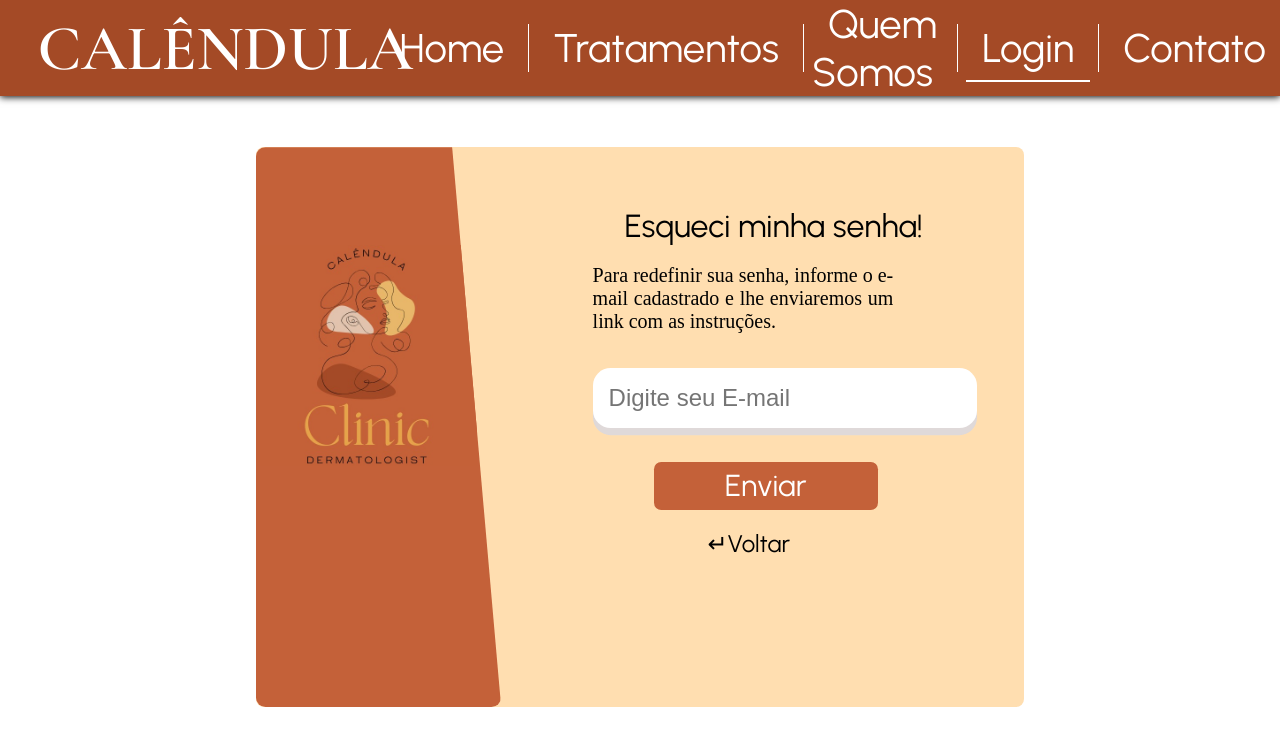
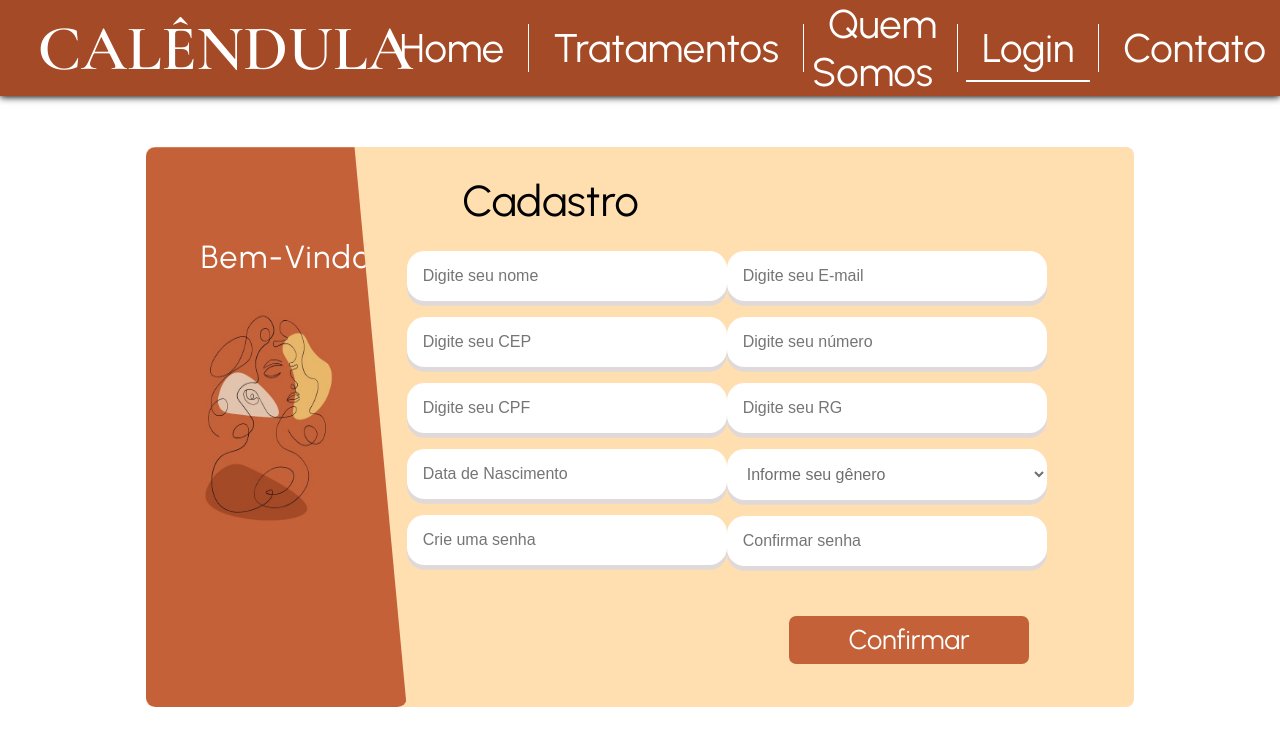
Before and after one commit to intentdoor/CalendulaDermo, a plain HTML site: page index.html in a window 1280 px wide. Drawn offline with nearby package versions, Linux system fonts and the light colour scheme.

Commit message:
tela de cadastro arrumada

```diff
--- a/index.html
+++ b/index.html
@@ -32,19 +32,65 @@
     <div class="carcaça">
 
         <div id="sombra">
-
-            <img src="img/agrsim.jfif" class="poa" >
+            <div class="escrita">Bem-Vindo! </div>
+            <img src="img/dessavez.jfif" class="poa" >
 
         </div>
 
                 <div class="caixas">
-                        <div class="pls">Esqueci minha senha!</div>
-                        <div class="textim">Para redefinir sua senha, informe o e-mail cadastrado e lhe enviaremos um link com as instruções.</div>
+                        <div class="pls">Cadastro</div>
+                        <div class="caixadentro">
+                            <div class="esquerda">
+                                <div id="Nome" class="papiro">
+                                    <input id="nome"  type="text" placeholder="Digite seu nome" class="ogin">
+                                </div>
+
+                                <div id="Cep" class="papiro" >
+                                    <input id="cep" type="text" placeholder="Digite seu CEP" class="ogin">
+                                </div>
+
+                                <div id="CPF" class="papiro">
+                                    <input id="cpf" type="text" placeholder="Digite seu CPF" class="ogin">
+                                </div>
+
+
+
+                                <div id="Nascimento" class="papiro">
+                                    <input id="nascimento" type="text" placeholder="Data de Nascimento" class="ogin">
+                                </div>
+
+
+                                <div id="Senha" class="papiro">
+                                    <input id="senha" type="text" placeholder="Crie uma senha" class="ogin">
+                                </div>
+                            </div>
+                            <div class="direita">
                                 <div id="Email" class="papiro">
                                     <input id="email" type="text" placeholder="Digite seu E-mail" class="ogin">
                                 </div>
-                        <div class="botao">Enviar</div>
-                        <div class="esqueci"> ↵Voltar</div>
+                                <div id="Número" class="papiro">
+                                    <input id="numero" type="text" placeholder="Digite seu número" class="ogin">
+                                </div>
+                                <div id="RG" class="papiro">
+                                    <input id="rg" type="text" placeholder="Digite seu RG" class="ogin">
+                                </div>
+
+                               <div id="genero">
+                                    <select name="selectgenero" >
+                                        <option value="">Informe seu gênero</option>
+                                        <option value="" class="generocor">Masculino</option>
+                                        <option value="" class="generocor">Feminino</option>
+                                        <option value="" class="generocor">Outro</option>
+                                    </select>
+                               </div>
+
+
+                                <div id="ConfirmaSenha" class="papiro">
+                                    <input id="confirmasenha" type="text" placeholder="Confirmar senha" class="ogin">
+                                </div>
+                            </div>
+                        </div>
+                        <div class="botao" href="#" >Confirmar</div>
                 </div>
 
     </div>
--- a/styles.css
+++ b/styles.css
@@ -79,20 +79,15 @@ nav ul li a:hover{
     border-bottom: 0.3vh solid white;
 }
 
-
-
-
-
-
 .carcaça{
     height: 70vh;
-    width: 60%;
+    width: 1350;
     background-color: #FFDEB0;
     border: 0px solid #FFDEB0;
     border-radius: 1vh;
     margin-top: 4%;
-    margin-left: 20%;
-    margin-right: 20%;
+    margin-left: 11.4%;
+    margin-right: 11.4%;
     display: flex;
 
 }
@@ -110,7 +105,7 @@ nav ul li a:hover{
     font-optical-sizing: auto;
     font-weight: weight;
     font-style: normal;
-}
+  }
 
 
 
@@ -120,46 +115,71 @@ nav ul li a:hover{
 background-color: #C46139;
 color: #ffffff;
 height: 70vh;
-width: 40%;
+width: 30%;
 border-radius: 1.2vh;
 clip-path: polygon(0 0, 80% 0%, 100% 100%, 0% 100%);
 
 }
 
+.escrita{
+    margin-bottom: 10%;
+    padding-top: 35%;
+    margin-left: 21%;
+    font-size: 4vh;
+    font-family: "Urbanist", sans-serif;
+    letter-spacing: 0.2vh;
+
+}
 .poa{
-    margin-top: 40%;
-    margin-bottom: 20%;
+    margin-left: 10%;
+
+    width: 70%;
+    height: 40%;
+}
 
 
-    width: 90%;
-}
-
 .papiro input {
+    text-decoration: #C46139;
     background-color: #ffffff;
   border: none;
   padding: 2vh;
-  font-size: 3vh;
-  width: 48vh;
+  font-size: 2vh;
+  width: 40vh;
   border-radius: 2.2vh;
   color: #C46139;
-  box-shadow: 0 0.9vh #dfd9d9;
+  box-shadow: 0 0.6vh #dfd9d9;
   cursor: pointer;
-  margin-top: 7%;
-  margin-left: 18.5%;
+  margin-bottom: 2vh;
 }
 
 .papiro input:focus {
     outline-color: #c5c5c5;
-
 }
 
+
+select{
+    background-color: #ffffff;
+  border: none;
+  padding: 2vh;
+  font-size: 2vh;
+  width: 40vh;
+  border-radius: 2.2vh;
+  color: #00000091;
+  box-shadow: 0 0.6vh #dfd9d9;
+  cursor: pointer;
+  margin-bottom: 2vh;
+  outline-color: #c5c5c5;
+}
+.select:focus {
+    outline-color: #c5c5c5;
+}
 
 
 
 .caixas{
     margin-right: 4vh;
     width: 80%;
-    border: 1px solid transparent;
+
 }
 
 
@@ -170,39 +190,56 @@ clip-path: polygon(0 0, 80% 0%, 100% 100%, 0% 100%);
     justify-content: center;
     color: #ffffff;
     font-family: "Urbanist", sans-serif;
-    font-size: 3.8vh;
-    margin-left: 31%;
-    margin-top: 7%;
+    font-size: 3.4vh;
+    margin-left: 55%;
+    margin-top: -4%;
     /* margin-left: 15vh; */
     height: 6vh;
-    width: 28vh;
+    width: 30vh;
     border-radius: 0.9vh;
     background-color: #C46139;
     cursor: pointer;
+
+}
+#aindanao {
+    font-family: "Urbanist", sans-serif;
+    margin-left: 15vh;
+    margin-top: 1vh;
+    font-size: large;
+    font-weight: 500;
+}
+
+#blocol {
+    margin-top: 10vh;
+}
+
+.caixadentro{
+
+    width: 90%;
+    display: flex;
+    justify-content: space-evenly;
+    height: 70%;
+
 }
 
 .pls{
-    margin-left: 25%;
-    margin-top: 12%;
-    margin-bottom: 2%;
-    font-size: 4vh;
+    margin-left: 8%;
+    margin-top: 4%;
+    margin-bottom: 3.5%;
+    font-size: 5.4vh;
     font-family: "Urbanist", sans-serif;
-    font-weight: 400;
 }
 
-.textim{
-    text-align: center;
-    margin-top: 4%;
-    margin-left: 18.5%;
-    margin-right: 20%;
-    font-size: 2.5vh;
-    text-align: justify;
+#imagem1 {
+    height: 5%;
+    width: 5%;
 }
 
-.esqueci{
-    margin-left: 42%;
-    margin-top: 4%;
-    margin-bottom: 2%;
-    font-size: 3vh;
-    font-family: "Urbanist", sans-serif;
+#genero1{
+    color: #c5c5c5;
+
 }
+
+.generocor{
+
+}
```
